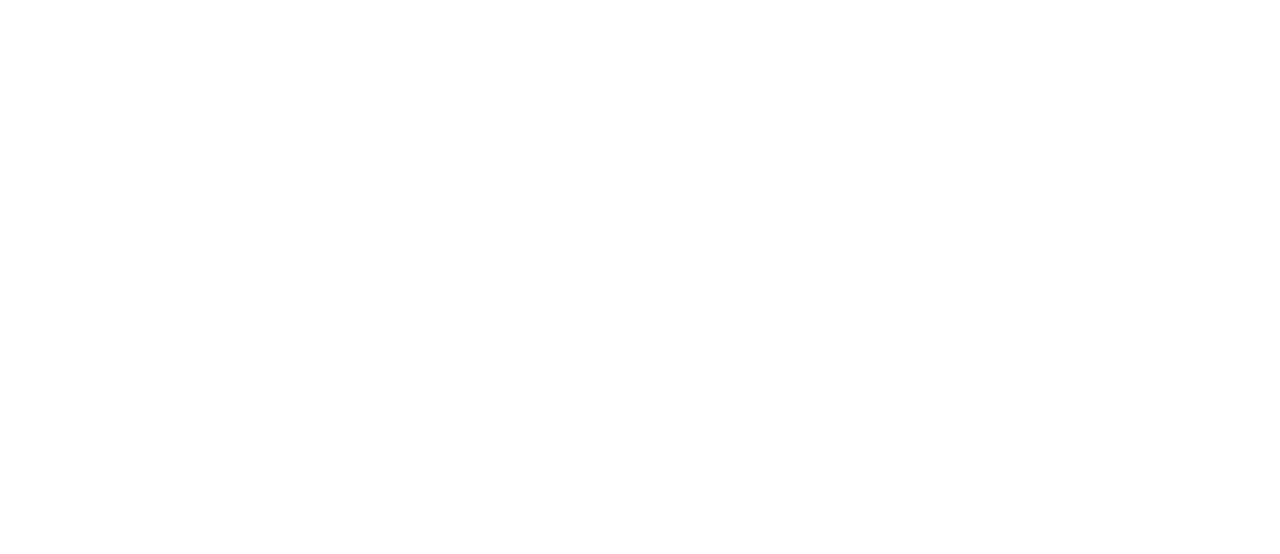
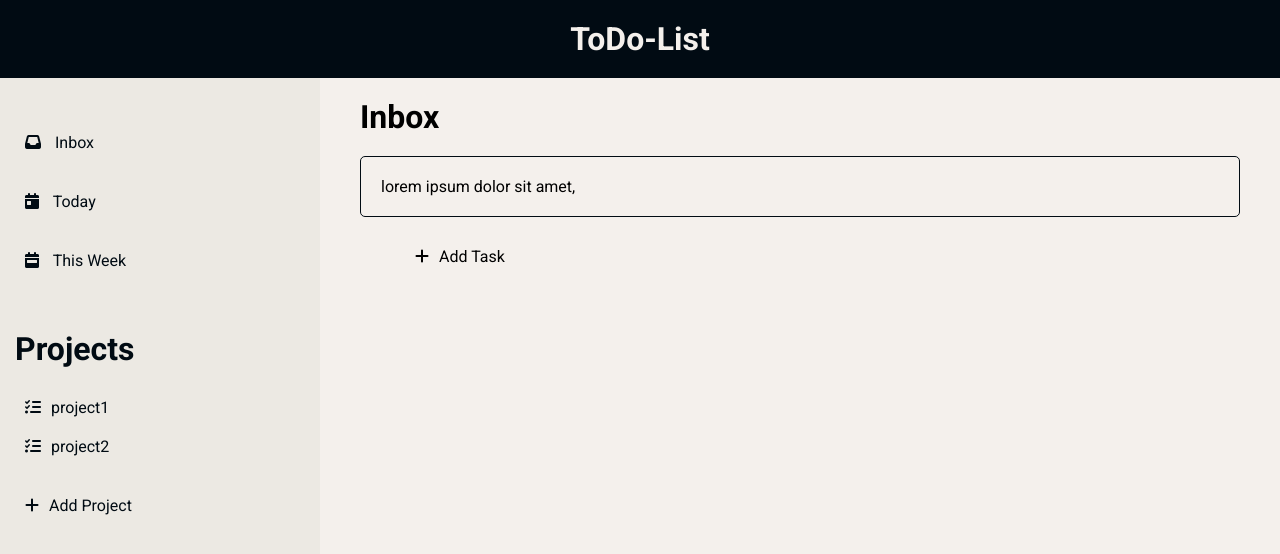
Before and after one commit to meeetppatel/todo-list, a plain HTML site: page index.html in a window 1280 px wide. Drawn offline with Linux system fonts and the light colour scheme; a web font is replaced by a local one.

Commit message:
add html + css skeleton

```diff
--- a/index.html
+++ b/index.html
@@ -1,13 +1,56 @@
 <!DOCTYPE html>
 <html lang="en">
+
 <head>
     <meta charset="UTF-8">
     <meta http-equiv="X-UA-Compatible" content="IE=edge">
     <meta name="viewport" content="width=device-width, initial-scale=1.0">
     <title>todo-list</title>
+    <link href="https://fonts.googleapis.com/css2?family=Roboto:wght@400;700&family=Yusei+Magic&display=swap"
+        rel="stylesheet" />
+    <script src="https://kit.fontawesome.com/4c536a6bd5.js" crossorigin="anonymous"></script>
+
     <script src="main.js" defer></script>
+    <link rel="stylesheet" href="style.css">
 </head>
+
 <body>
+    <header class="header">
+        <h1>ToDo-List</h1>
+    </header>
 
+    <main class="main">
+        <div class="left">
+            <div class="top">
+                <button id="inbox" class="top-btns">
+                    <i class="fas fa-inbox"></i>
+                    Inbox</button>
+                <button id="today" class="top-btns">
+                    <i class="fas fa-calendar-day"></i>
+                    Today</button>
+                <button id="thisweek" class="top-btns">
+                    <i class="fas fa-calendar-week"></i>
+                    This Week</button>
+            </div>
+            <h1>Projects</h1>
+            <div class="projects">
+                <div class="project-list">
+                    <button class="project"><i class="fas fa-tasks"></i>project1</button>
+                    <button class="project"><i class="fas fa-tasks"></i>project2</button>
+                </div>
+                <button id="addproject" class="project"><i class="fas fa-plus"></i>Add Project</button>
+            </div>
+        </div>
+
+        <div id="right" class="right">
+            <h1 id="top-text">Inbox</h1>
+            <div class="tasks" id="tasks">
+                <div class="task">
+                    <p>lorem ipsum dolor sit amet,</p>
+                </div>
+            </div>
+            <button id="addtask"><i class="fas fa-plus"></i>Add Task</button>
+        </div>
+    </main>
 </body>
 </html>
--- a/main.js
+++ b/main.js
@@ -1,5 +1,5 @@
 /******/ (() => { // webpackBootstrap
 var __webpack_exports__ = {};
-console.log("sdadad")
+console.log("ly2")
 /******/ })()
 ;
--- /dev/null
+++ b/style.css
@@ -0,0 +1,120 @@
+:root {
+    --black: #010b13;
+    --light-black: #181b26;
+    --whit2: #ece9e3;
+    --white: #f4f0ec;
+}
+
+
+*,
+*::after,
+*::before {
+    box-sizing: border-box;
+    padding: 0;
+    margin: 0;
+}
+
+/* html{
+    position: relative;
+    min-height:100%
+} */
+
+body {
+    font-family: 'Roboto', sans-serif;
+}
+
+header {
+    display: flex;
+    align-items: center;
+    justify-content: center;
+    padding: 20px;
+    background-color: var(--black);
+    color: var(--white);
+}
+
+main {
+    min-height: 100vh;
+    background-color: var(--white);
+    display:flex;
+}
+
+.left {
+    display: flex;
+    flex-direction: column;
+    padding: 15px;
+    gap: 20px;
+    background-color: var(--whit2);
+    color: var(--black);
+    min-height: 100vh;
+    width: 25vw;
+}
+
+button,
+input {
+    background: transparent;
+    border: none;
+    color: inherit;
+    font-family: inherit;
+    font-size: inherit;
+    outline: none;
+}
+
+button {
+    width: 100%;
+    padding: 10px 20px;
+    border-radius: 5px;
+    cursor: pointer;
+}
+i{
+    margin-right: 10px;
+}
+
+button:hover {
+    background-color: rgba(0, 0, 0, 0.06);
+}
+
+.top {
+    display: flex;
+    flex-direction: column;
+    gap: 20px;
+    padding-top: 30px;
+    padding-bottom: 30px;
+    width: 100%;
+}
+
+.projects {
+    display: flex;
+    flex-direction: column;
+    gap: 20px;
+    width: 100%;
+}
+
+.top-btns,
+.project {
+    padding: 10px;
+    text-align: left;
+}
+
+
+
+
+.right{
+    padding: 20px 40px 20px 40px;
+    display: flex;
+    flex-direction: column;
+    min-width:75vw;
+    min-height: 100vh;
+}
+.tasks {
+    padding-top: 20px;
+    padding-bottom: 20px;
+}
+.task{
+    padding: 20px;
+    border: 1px solid var(--black);
+    border-radius:5px;
+}
+
+#addtask {
+    width: 200px;
+}
```
